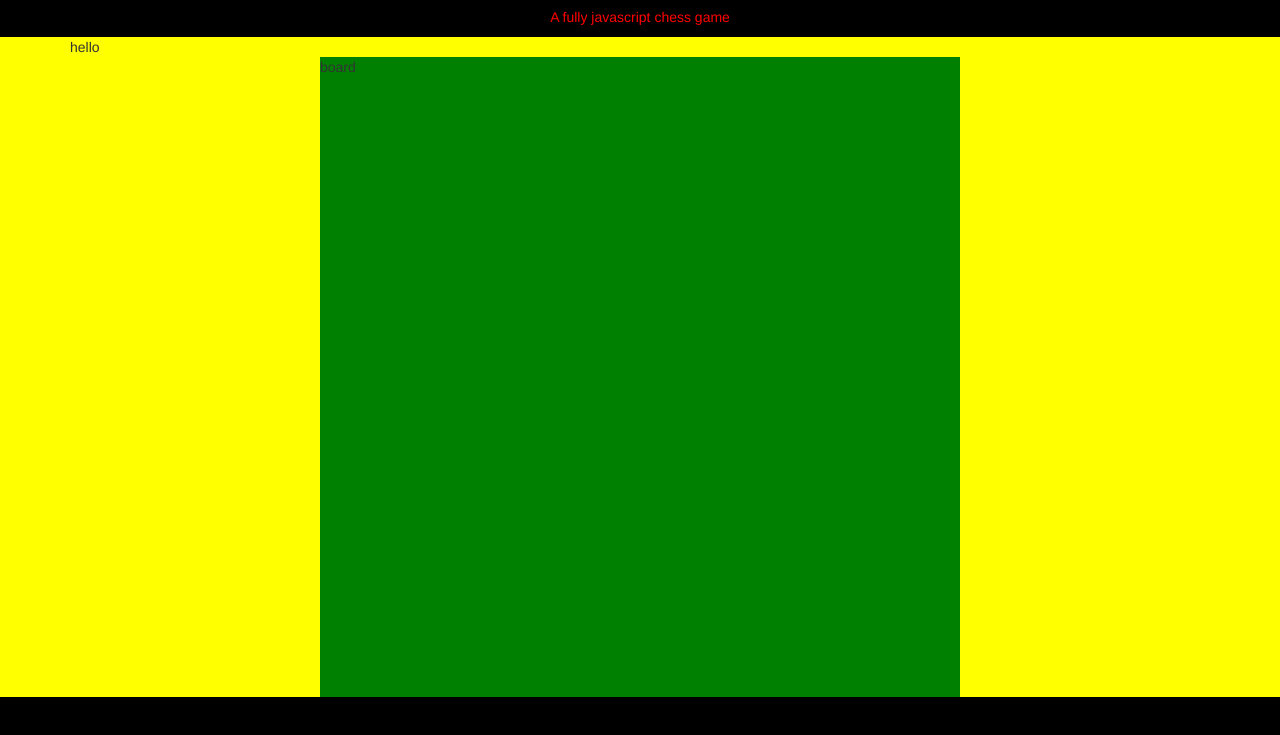
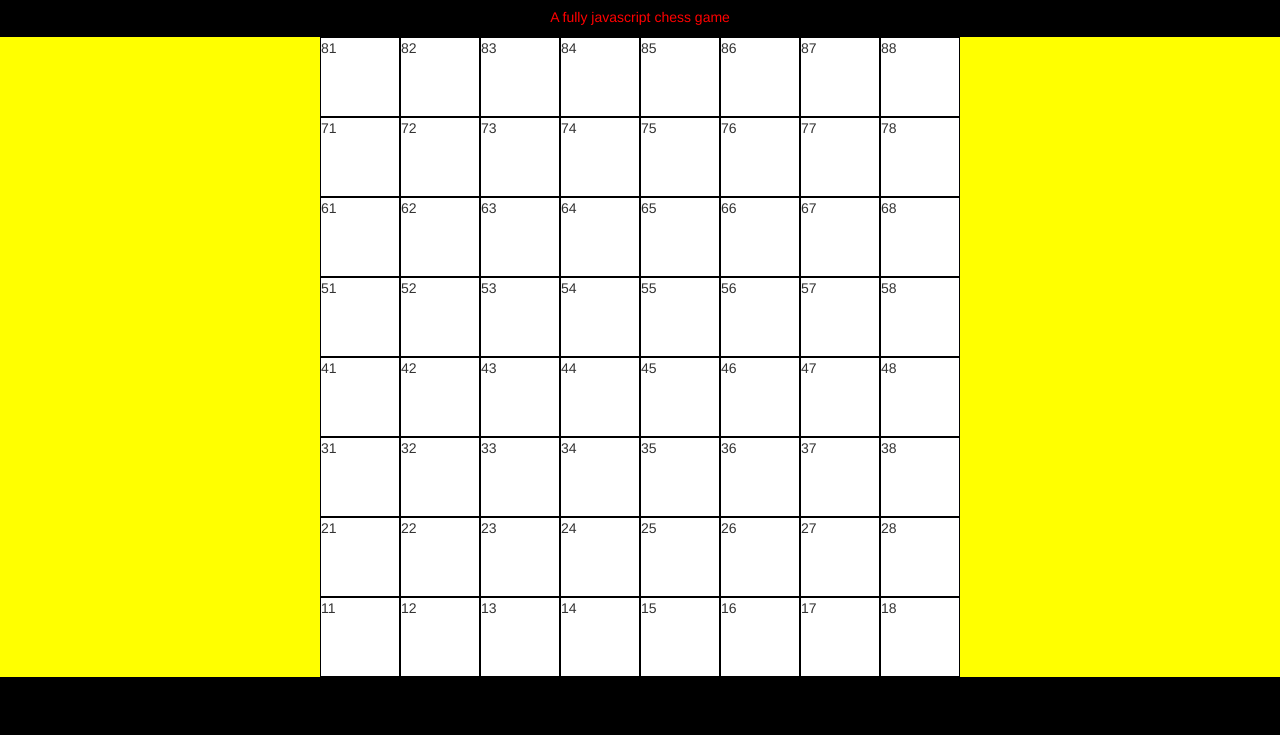
Before and after one commit to ddproxy/chess-masters, a plain HTML site: page chess.html in a window 1280 px wide. Shown: the part 63-798 px from the top of the page. Drawn offline with nearby package versions, Linux system fonts and the light colour scheme.

Commit message:
grab background for tiles

```diff
--- a/app.js
+++ b/app.js
@@ -1 +1,26 @@
-console.log('booya');
+$(document).ready(function() {
+    var $board = $('.board');
+    var id = 81;
+// make the board
+    for (var i = 0; i < 8; i++) {
+        for (var j = 0; j < 8; j++) {
+            $board.append('<div class="square" id="' + id + '"> ' + id + ' </div>');
+            id++;
+        };
+        id = id - 18;
+    };
+
+// give it the right background
+
+
+
+
+
+
+
+
+
+
+
+
+});
--- a/chess.html
+++ b/chess.html
@@ -25,9 +25,8 @@
     <p>A fully javascript chess game</p>
 
     <div class="full ui two column centered grid">
-        <div class="container">
-            hello
-            <div class="board">board</div>
+        <div class="container column">
+            <div class="board"></div>
         </div>
     </div>
 </body>
--- a/style.css
+++ b/style.css
@@ -31,6 +31,8 @@ p {
 
 .square {
   border: 1px solid black;
-  width: 10px;
-  height: 10px;
+  background-color: white;
+  width: 12.5%;
+  height: 12.5%;
+  float: left;
 }
```
Also changed, not shown: images/dark-bg.jpeg (added), images/light-bg.jpeg (added).
